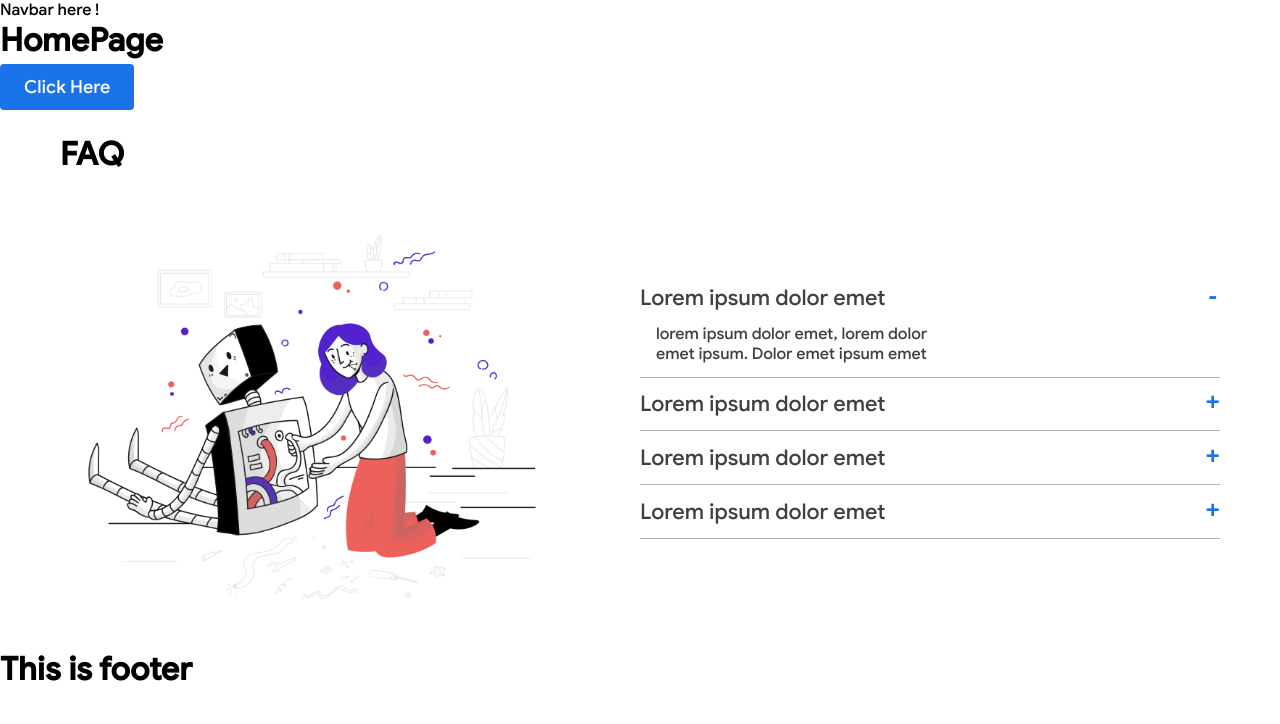
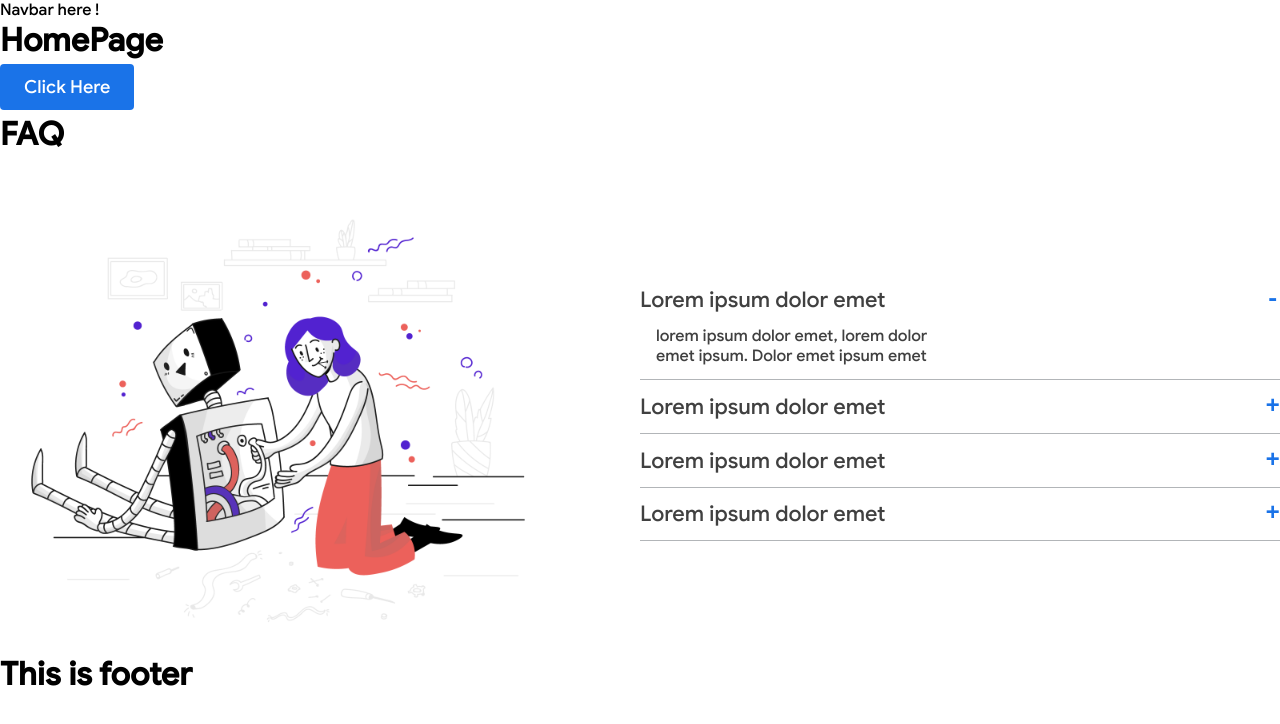
Before and after one commit to AdiiShukla/brewery, a Next.js app: page / in a window 1280 px wide. Shown: the top 724 px of the page. Built offline with nearby package versions, Linux system fonts and the light colour scheme.

Commit message:
extracted faq to its own component

```diff
--- /dev/null
+++ b/components/pages/Home/FaqSection.js
@@ -0,0 +1,22 @@
+import styles from "./faq.module.css";
+import Accordian from "../../Accordian";
+import Image from "next/image";
+
+export default function FaqSection() {
+	return (
+		<section className={styles.faq}>
+			<div className={styles.faqTitle}>FAQ</div>
+			<div className={styles.faqWrapper}>
+				<div className={styles.faqImage}>
+					<Image
+						src="/assets/illustrations/settings-2.png"
+						layout="responsive"
+						width={523}
+						height={392}
+					/>
+				</div>
+				<Accordian />
+			</div>
+		</section>
+	);
+}
--- /dev/null
+++ b/components/pages/Home/faq.module.css
@@ -0,0 +1,29 @@
+.faq, .faq > * {
+	box-sizing: border-box;
+}
+
+.faqWrapper {
+	display: flex;
+	flex-wrap: wrap;
+	align-items: center;
+}
+
+.faqTitle {
+	font-size: 2rem;
+	font-weight: bold;
+	margin-bottom: 20px;
+}
+
+.faqWrapper > * {
+	flex: 0 1 50%;
+}
+
+@media (max-width: 650px) {
+	.faqWrapper {
+		display: block;
+	}
+
+	.faqImage > * {
+		width: 100%;
+	}
+}
--- a/pages/index.js
+++ b/pages/index.js
@@ -1,8 +1,6 @@
 import PageWrapper from "../components/Layout/PageWrapper";
 import Button from "../components/globals/Button";
-import Accordian from "../components/Accordian";
-import Image from "next/image";
-import styles from "./style.module.css";
+import FaqSection from "../components/pages/Home/FaqSection";
 export default function Home() {
 	return (
 		<PageWrapper
@@ -18,20 +16,7 @@ export default function Home() {
 				type="submit"
 				onclick={() => console.log("Button Clicked")}
 			/>
-			<section className={styles.faq}>
-				<div className={styles.faqTitle}>FAQ</div>
-				<div className={styles.faqWrapper}>
-					<div className={ styles.faqImage }>
-						<Image
-							src="/assets/illustrations/settings-2.png"
-							layout="responsive"
-							width={523}
-							height={392}
-						/>
-					</div>
-					<Accordian />
-				</div>
-			</section>
+			<FaqSection />
 		</PageWrapper>
 	);
 }
--- a/pages/style.module.css
+++ /dev/null
@@ -1,35 +0,0 @@
-.faq {
-	max-width: 1200px;
-	margin: 0 auto;
-	padding: 1.25rem;
-}
-
-.faq, .faq > * {
-	box-sizing: border-box;
-}
-
-.faqWrapper {
-	display: flex;
-	flex-wrap: wrap;
-	align-items: center;
-}
-
-.faqTitle {
-	font-size: 2rem;
-	font-weight: bold;
-	margin-bottom: 20px;
-}
-
-.faqWrapper > * {
-	flex: 0 1 50%;
-}
-
-@media (max-width: 650px) {
-	.faqWrapper {
-		display: block;
-	}
-
-	.faqImage > * {
-		width: 100%;
-	}
-}
```
